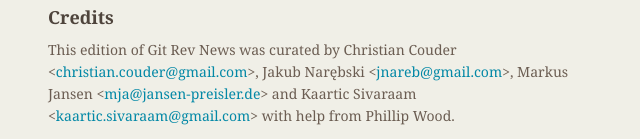
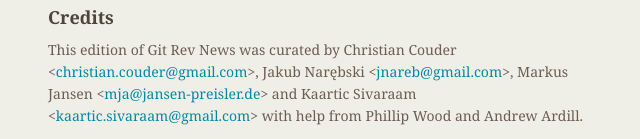
Before and after one commit to git/git.github.io, a Jekyll site: the page built from rev_news/drafts/edition-57.md, in a window 1280 px wide and 900 px high, scrolled down 2801 px. Shown: the part 758-897 px from the top of the window, without its empty margins (486-1126 px from the left). Built offline with Jekyll 4.4.1, drawn with Linux system fonts in a browser that asks for light colours.

Commit message:
rn-57: add Andrew Ardill among the helpers

```diff
--- a/rev_news/drafts/edition-57.md
+++ b/rev_news/drafts/edition-57.md
@@ -231,4 +231,4 @@
 Jakub Narębski &lt;<jnareb@gmail.com>&gt;,
 Markus Jansen &lt;<mja@jansen-preisler.de>&gt; and
 Kaartic Sivaraam &lt;<kaartic.sivaraam@gmail.com>&gt;
-with help from Phillip Wood.
+with help from Phillip Wood and Andrew Ardill.
```
